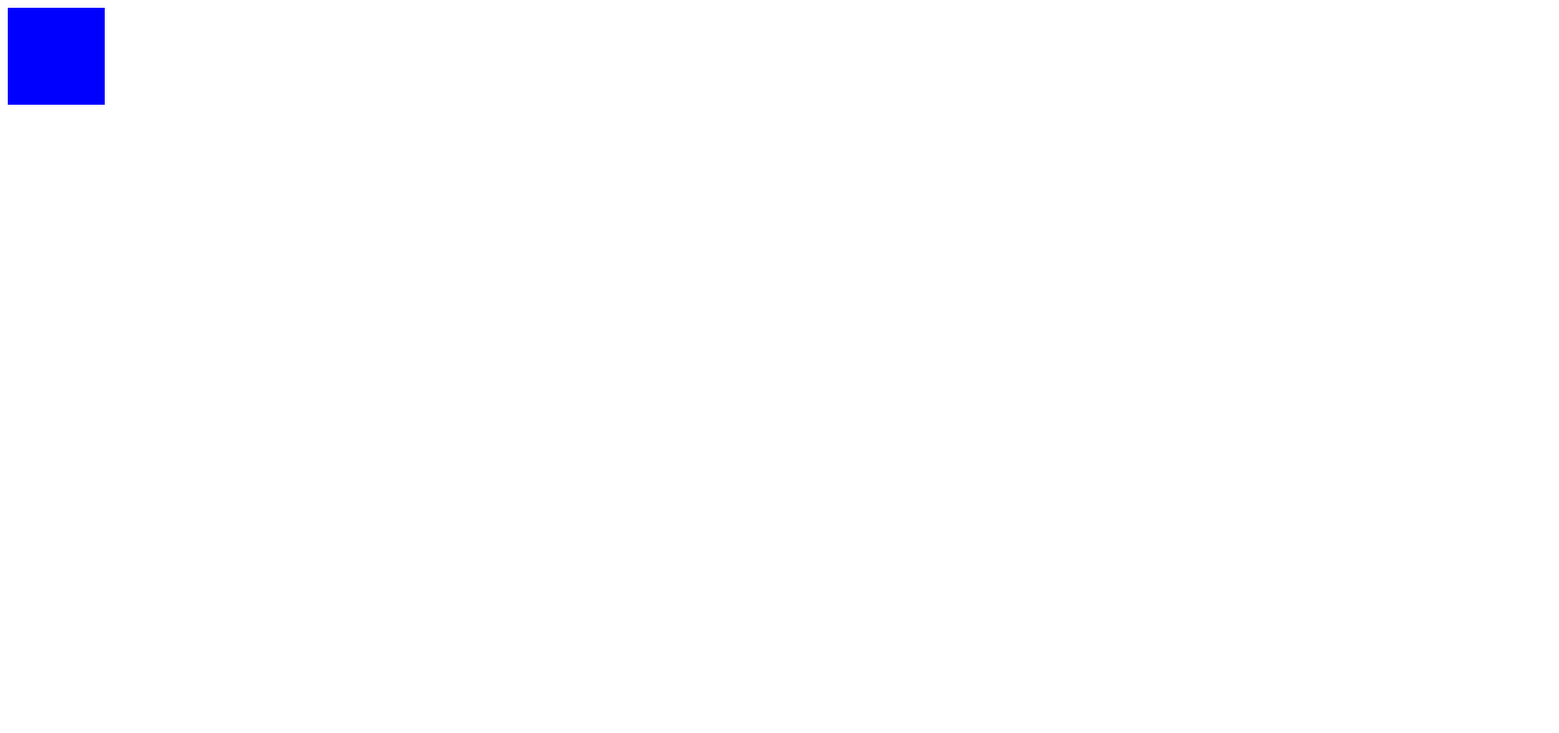
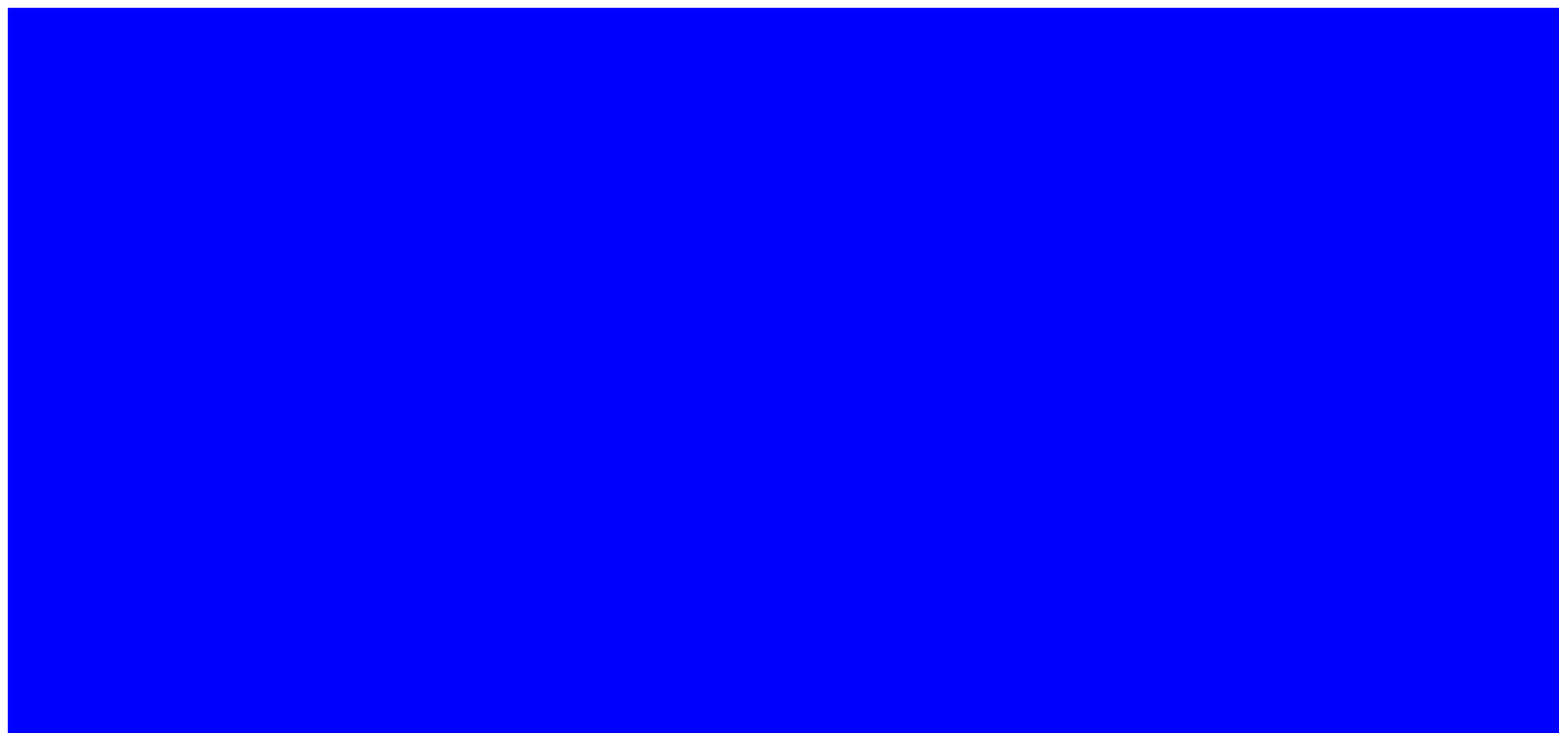
Before and after one commit to annaleighthomas/random-color, a React app: page / in a window 1280 px wide. Shown: the top 756 px of the page at 97% size, 1608 px wide, since content can reach past the window. Built offline with nearby package versions, Linux system fonts and the light colour scheme.

Commit message:
changed to rems

```diff
--- a/src/components/color-components/ColorDisplay.jsx
+++ b/src/components/color-components/ColorDisplay.jsx
@@ -6,8 +6,8 @@ const ColorDisplay = ({ backgroundColor }) => {
     <div
       style={{
         backgroundColor,
-        width: '100px',
-        height: '100px'
+        width: '100rem',
+        height: '100rem'
       }}
     ></div>
   );
```
